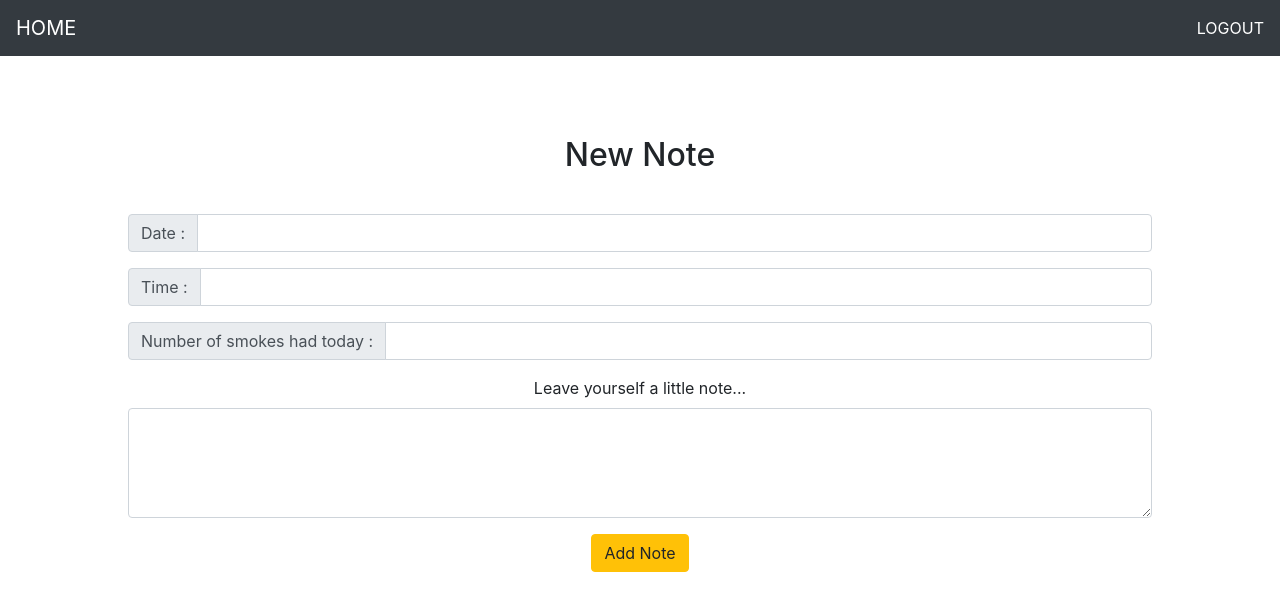
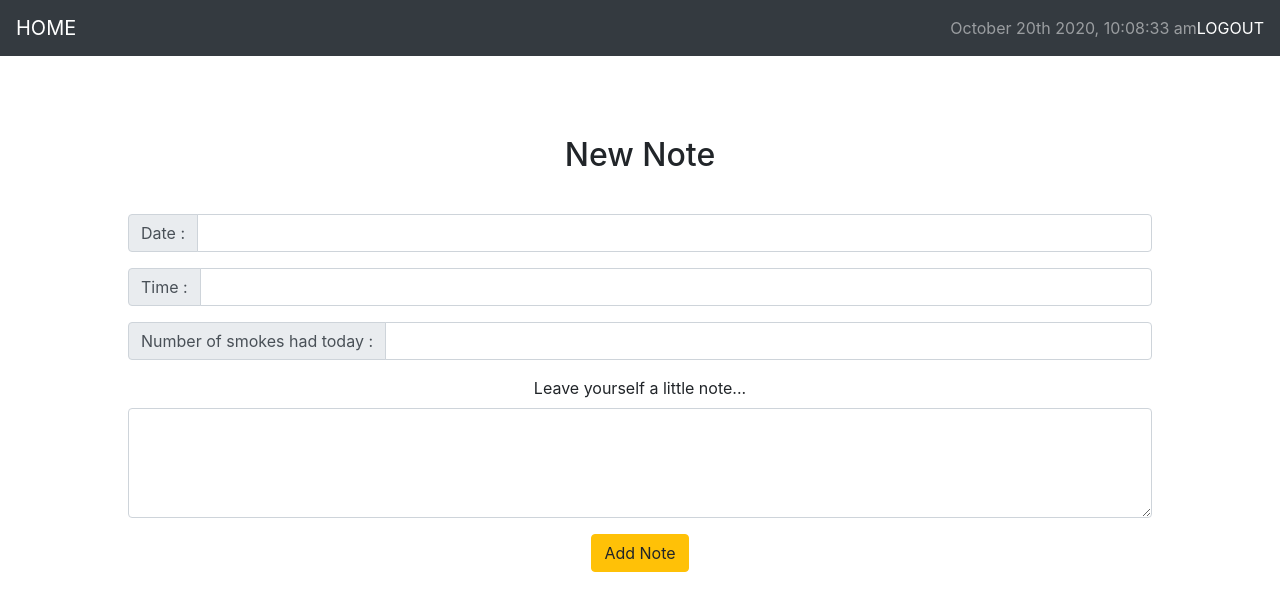
Before and after one commit to Jermayy/EZ-Quit_, a React (Create React App) app in the folder client/: page /NewNote in a window 1280 px wide. Shown: the top 610 px of the page. Built offline with nearby package versions, Linux system fonts and the light colour scheme.

Commit message:
add time to headers using Moment js

```diff
--- a/client/package.json
+++ b/client/package.json
@@ -6,6 +6,7 @@
   "proxy": "http://localhost:3001/",
   "dependencies": {
     "bootstrap": "^4.5.3",
+    "moment": "^2.29.1",
     "react": "^16.6.3",
     "react-bootstrap": "^1.3.0",
     "react-dom": "^16.6.3",
--- a/client/src/Components/DashboardHeader/DashboardHeader.js
+++ b/client/src/Components/DashboardHeader/DashboardHeader.js
@@ -2,20 +2,30 @@ import React, { Component } from 'react';
 import Navbar from 'react-bootstrap/Navbar';
 import { Link } from 'react-router-dom';
 import './DashboardHeader.css';
-
+import moment from 'moment';
 
 export default function DashboardHeader () {
 
-
+let time = moment().format('MMMM Do YYYY, h:mm:ss a');
 
     return(
         <Navbar bg="dark" variant="dark">
         <Navbar.Brand href="/NoteList">NOTES</Navbar.Brand>
         <Navbar.Toggle />
         <Navbar.Collapse className="justify-content-end">
+
+        <Navbar.Text>
+          <div>
+          {time}
+          </div>
+
+          </Navbar.Text>
+
+
           <Navbar.Text>
            <Link to="/">LOGOUT</Link>
           </Navbar.Text>
+
         </Navbar.Collapse>
       </Navbar>
     )
--- a/client/src/Components/NoteHeader/NoteHeader.js
+++ b/client/src/Components/NoteHeader/NoteHeader.js
@@ -2,20 +2,29 @@ import React, { Component } from 'react';
 import Navbar from 'react-bootstrap/Navbar';
 import './NoteHeader.css';
 import { Link } from 'react-router-dom';
-export default class NoteHeader extends Component{
+import moment from 'moment';
 
-render(){
+export default function NoteHeader (){
+
+  let time = moment().format('MMMM Do YYYY, h:mm:ss a');
 
     return(
         <Navbar bg="dark" variant="dark">
         <Navbar.Brand href="/Dashboard">HOME</Navbar.Brand>
         <Navbar.Toggle />
         <Navbar.Collapse className="justify-content-end">
+
+        <Navbar.Text>
+          <div>
+        {time}
+          </div>
+          </Navbar.Text>
+
           <Navbar.Text>
            <Link to="/">LOGOUT</Link>
           </Navbar.Text>
+
         </Navbar.Collapse>
       </Navbar>
     )
 }
-}
--- a/client/src/Components/SignUpHeader/SignUpHeader.js
+++ b/client/src/Components/SignUpHeader/SignUpHeader.js
@@ -2,13 +2,15 @@ import React, { Component} from 'react';
 import Navbar from 'react-bootstrap/Navbar'
 import { Link } from 'react-router-dom';
 
-export class SignUpHeader extends Component {
+export default class SignUpHeader extends Component {
 render(){
     return(
         <Navbar>
   <Navbar.Brand href="/">EZ-Quit</Navbar.Brand>
   <Navbar.Toggle />
   <Navbar.Collapse className="justify-content-end">
+
+
     <Navbar.Text>
      <Link to="/SignUp">Sign Up</Link>
     </Navbar.Text>
--- a/client/src/Pages/SignUp.js
+++ b/client/src/Pages/SignUp.js
@@ -1,6 +1,7 @@
 import React, { Component } from 'react';
-import { SignUpHeader } from '../Components/SignUpHeader/SignUpHeader';
+
 import { SignUpBlock } from '../Components/SignUpBlock/SignUpBlock';
+import SignUpHeader from '../Components/SignUpHeader/SignUpHeader';
 
 
 export default class SignUp extends Component{
@@ -9,7 +10,7 @@ render(){
 
     return(
 <div className="Signup">
-    <SignUpHeader></SignUpHeader>
+ <SignUpHeader></SignUpHeader>
 <SignUpBlock></SignUpBlock>
 
 
```
Also changed, not shown: 1 other file (tests, documents, lock files or other folders).
